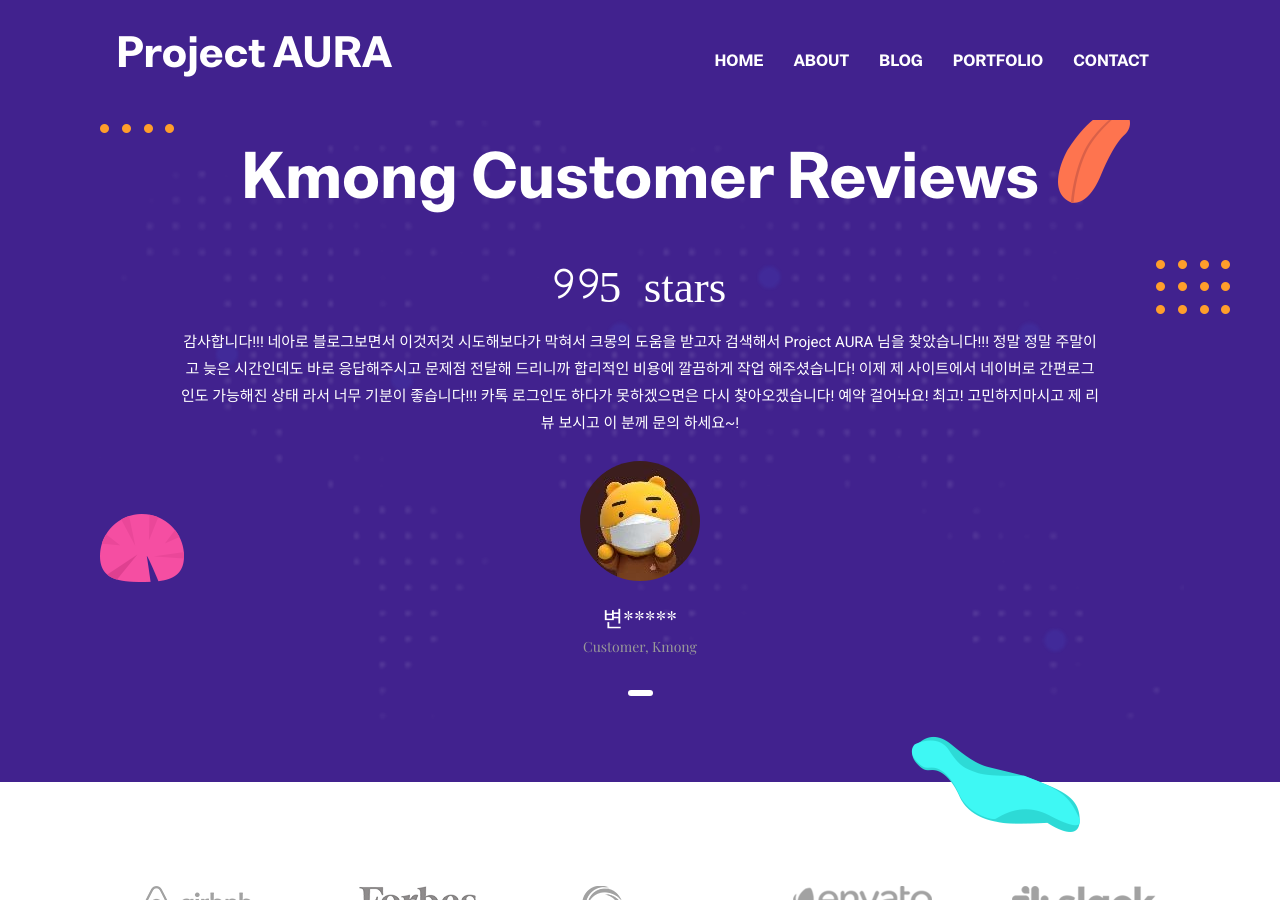
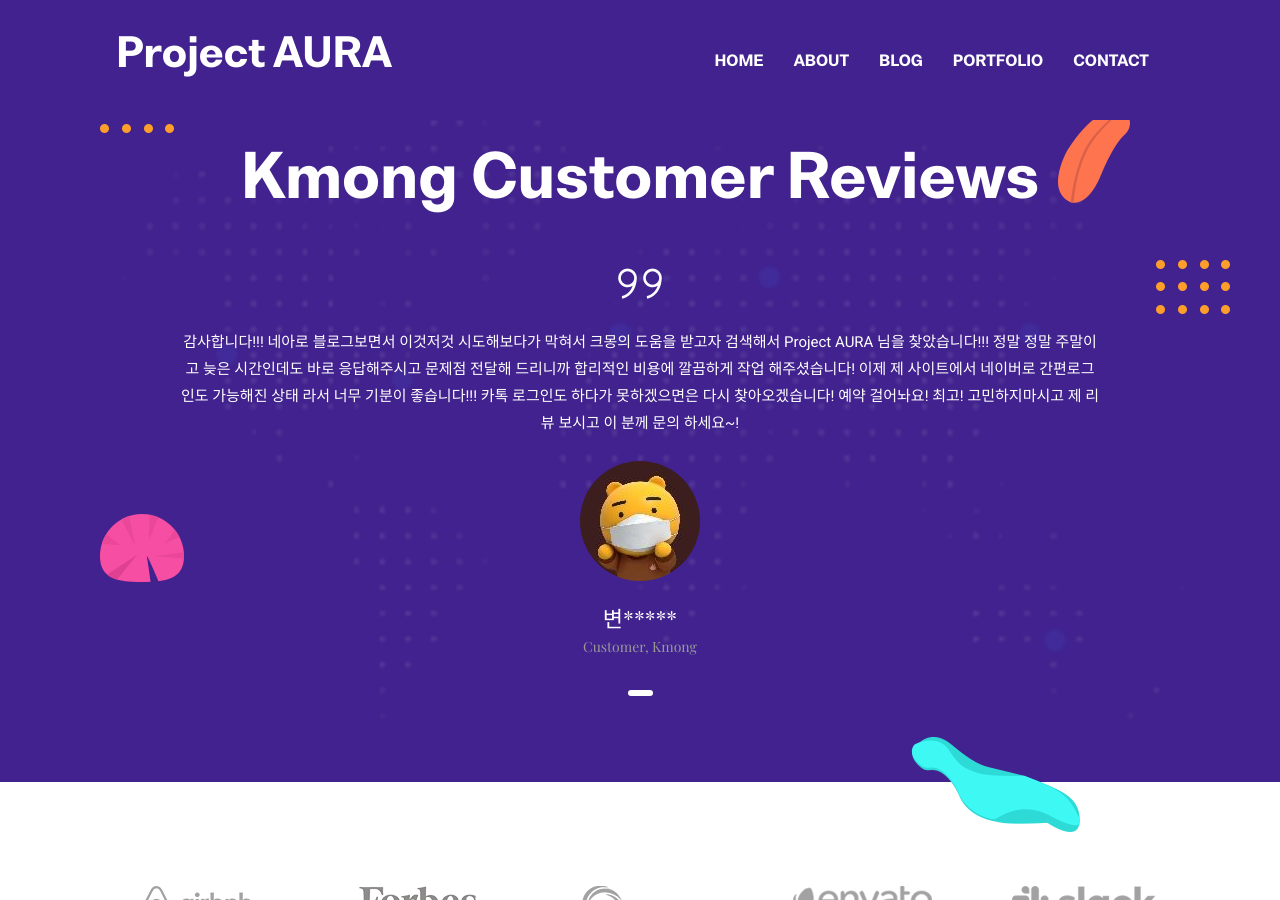
Before and after one commit to n0n02001/n0n02001.github.io, a Jekyll site: the page built from index.html, in a window 1280 px wide and 900 px high, scrolled down 4229 px. Built offline with Jekyll 4.4.1, drawn with Linux system fonts in a browser that asks for light colours.

Commit message:
Update testimonial-section.html

```diff
--- a/_includes/testimonial-section.html
+++ b/_includes/testimonial-section.html
@@ -10,7 +10,7 @@
         {% for testimonial-item in site.data.settings.testimonial-items %}
         <!-- slider-item -->
         <div class="text-center testimonial-content">
-          <i class="ti-quote-right text-white icon mb-4 d-inline-block">5 stars</i>
+          <i class="ti-quote-right text-white icon mb-4 d-inline-block"></i>
           <p class="text-white mb-4">{{ testimonial-item.content }}</p>
           <img class="img-fluid rounded-circle mb-4 d-inline-block" src="{{ testimonial-item.image | relative_url }}"
             alt="{{ testimonial-item.name }}">
```
